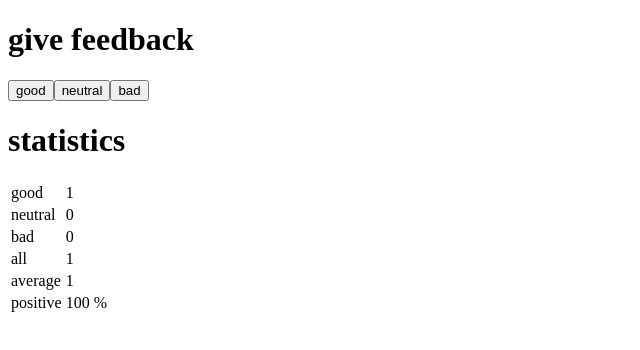
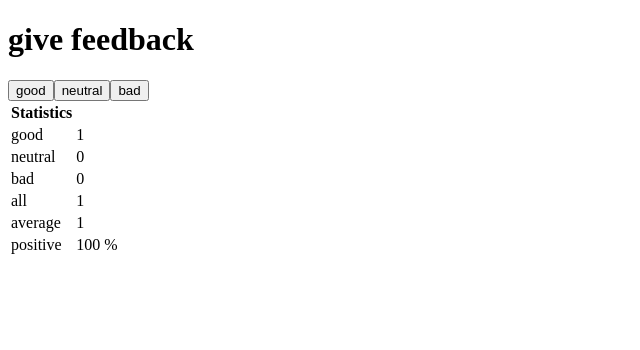
Before and after one commit to petaeeta/FullStack-Mooc_petaeeta, a React (Create React App) app in the folder osa1/unicafe/: page / in a window 1280 px wide. Both pictures are taken after a click on the button "good". Shown: the top 350 px of the page, without its empty margins (0-640 px from the left). Built offline with nearby package versions, Linux system fonts and the light colour scheme.

Commit message:
1.11 korjattu taulukon väärä rakenne

```diff
--- a/osa1/unicafe/src/App.js
+++ b/osa1/unicafe/src/App.js
@@ -8,14 +8,20 @@ const Statistics = ({ good, neutral, bad}) => {
   }
   return(
     <div>
-      <h1>statistics</h1>
       <table>
+        <thead>
+          <tr>
+            <th>Statistics</th>
+          </tr>
+        </thead>
+        <tbody>
       <StatisticLine text="good" value={good}/>
       <StatisticLine text="neutral" value={neutral}/>
       <StatisticLine text="bad" value={bad}/>
       <StatisticLine text="all" value={good+bad+neutral}/>
       <StatisticLine text="average" value={(good-bad)/(good+bad+neutral)}/>
       <StatisticLine text="positive" value={(good/(good+bad+neutral))*100} unit='%'/>
+      </tbody>
       </table>
     </div>
   )
```
